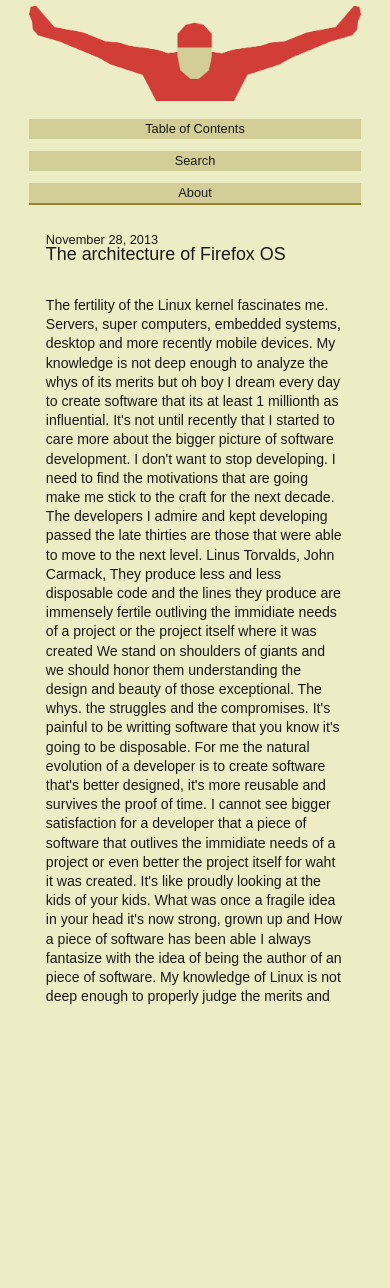
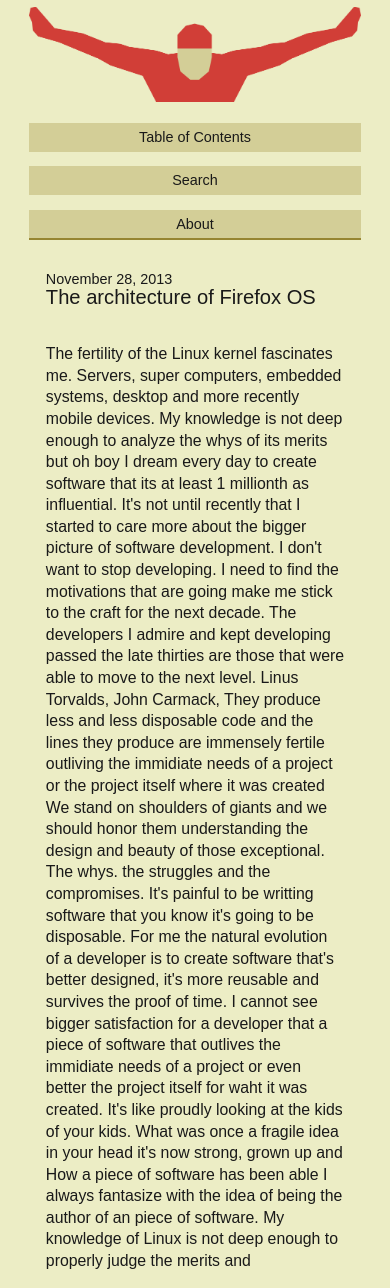
Before and after one commit to dmarcos/dmarcos.github.com, a Jekyll site: the page built from index.html, in a window 390 px wide. Built offline with Jekyll 4.4.1, drawn with Linux system fonts in a browser that asks for light colours; Markdown is read by kramdown in place of the engine named in the settings; before the commit the page ends 1130 px from its top, so only the background shows below that.

Commit message:
Polis responsive styles

```diff
--- a/css/style.css
+++ b/css/style.css
@@ -139,13 +139,15 @@
   margin-top: 1em;
   text-align: center;
   list-style-type: none;
-  background-color: #d3ce97;
 }
 
 ul#menu li a{
   display: inline-block;
   padding: 0;
   width: 100%;
+  height: 2em;
+  line-height: 2em;
+  background-color: #d3ce97;
 }
 
 ul#menu li a:hover{
@@ -205,11 +207,10 @@
 }
 
 @media screen and (min-width: 20.000em) { /*320px*/
-  body { font-size: .8em }
+  body { font-size: .9em }
 }
 
 @media screen and (min-width: 25.000em) { /*400px*/
-  body {font-size: .9em }
   #blogTitle .logo{
     height: 150px;
   }
@@ -220,8 +221,6 @@
 
 @media screen and (min-width: 37.500em) { /*600px*/
   body {font-size: .85em }
-
-  ul#menu li{ float: left }
 
   #blogTitle .logo{
     width: 25%;
@@ -239,6 +238,11 @@
     width: 30%;
     padding: 1.5em 0;
     margin: 0;
+  }
+
+  ul#menu li a{
+    height: auto;
+    line-height: inherit;
     background: none;
   }
 
```
